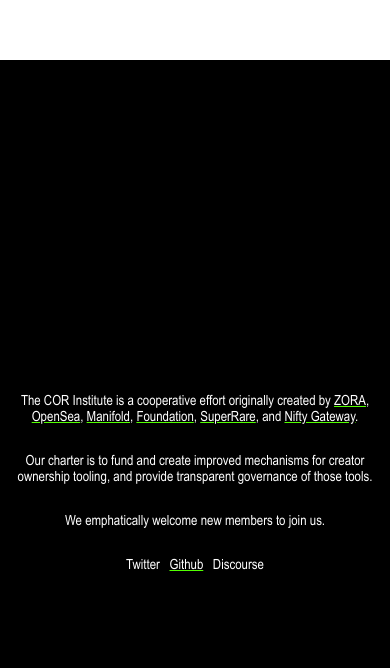
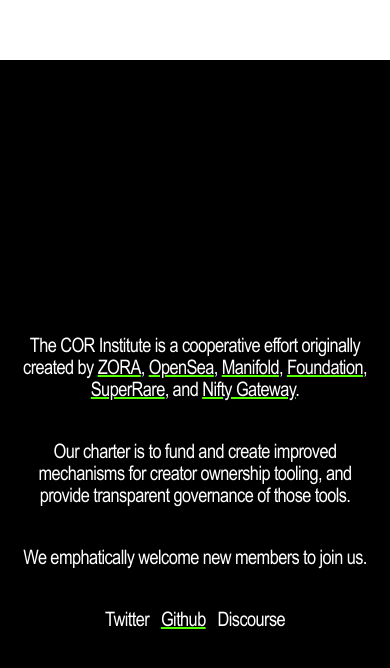
Before and after one commit to CORInstitute/www, a Next.js app: page / in a window 390 px wide. Shown: the part 1628-2296 px from the top of the page. Built offline with nearby package versions, Linux system fonts and the light colour scheme.

Commit message:
[feat] increase small font on mobile

```diff
--- a/styles/FullScreen.module.css
+++ b/styles/FullScreen.module.css
@@ -30,9 +30,9 @@
 
 @media (max-width: 900px) {
     .flavorBlack>p {
-        font-size: 14px;
+        font-size: 20px;
         text-align: center;
-        line-height: 16px;
-        letter-spacing: 0em;
+        line-height: 22px;
+        letter-spacing: -0.03em;
     }
 }
--- a/styles/globals.css
+++ b/styles/globals.css
@@ -1,5 +1,6 @@
 body {
     margin: 0 auto;
+    letter-spacing: -3%;
 }
 
 a {
```
